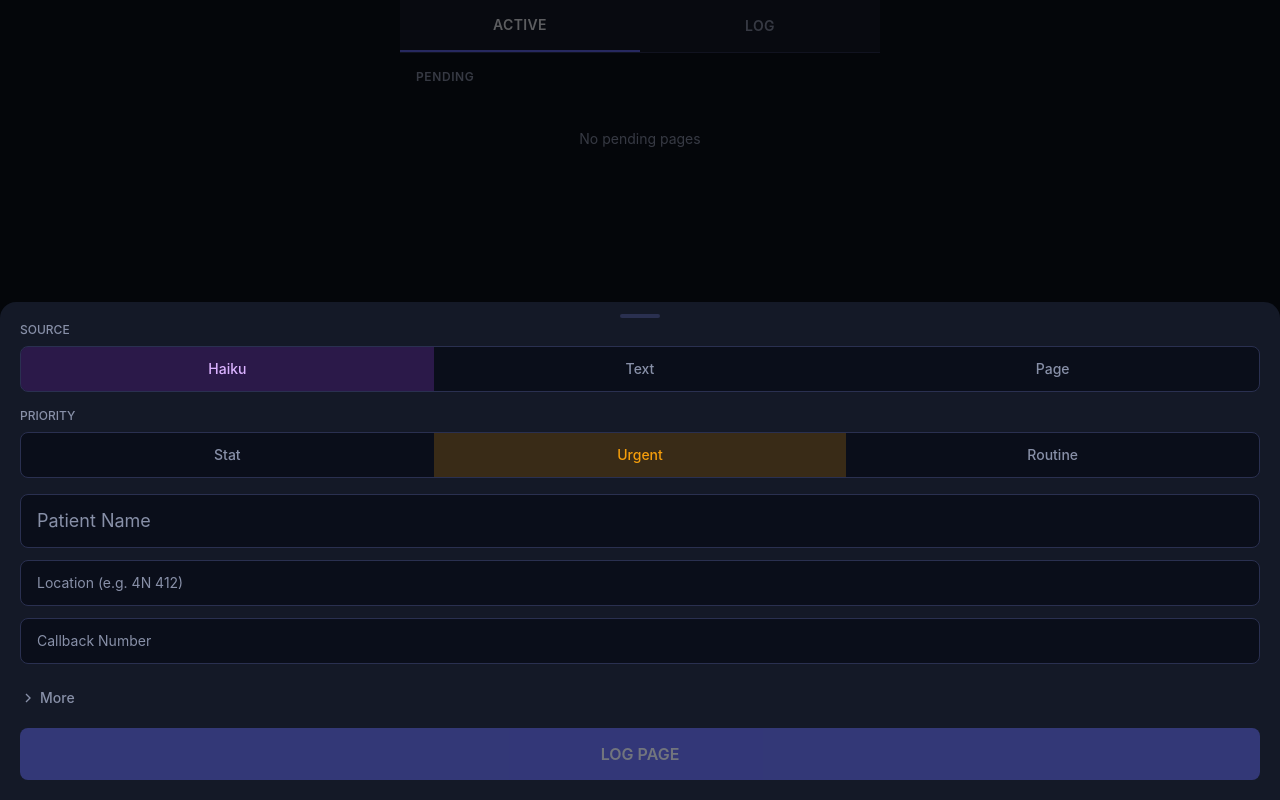
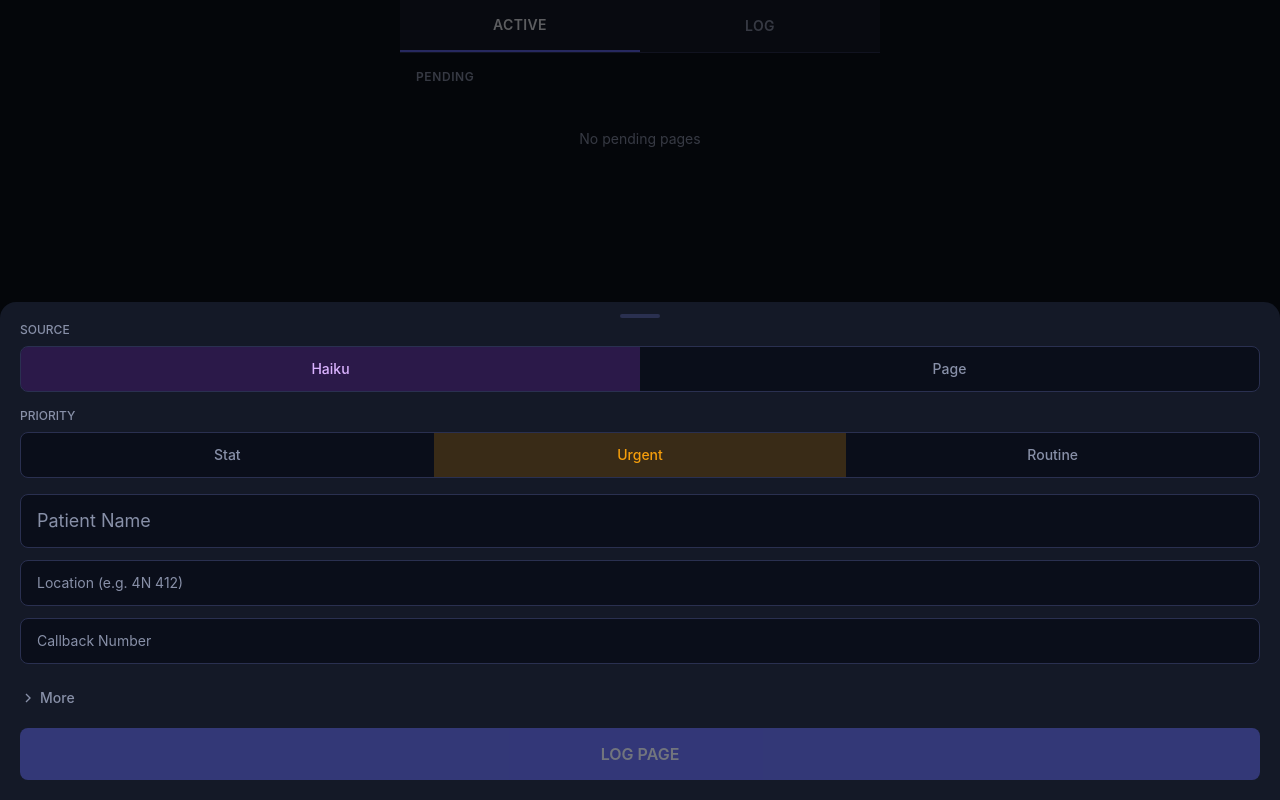
Before and after one commit to boge12/oncall_tracker, a React (Vite) app: page / in a window 1280 px wide. Both pictures are taken after a click on the button "Add page". Built offline with nearby package versions, Linux system fonts and the light colour scheme.

Commit message:
Remove 'text' source option, keep only haiku and page
https://claude.ai/code/session_01HSMezsTkW6pvK2E6LNt55w

```diff
--- a/src/components/AddSheet.jsx
+++ b/src/components/AddSheet.jsx
@@ -1,7 +1,7 @@
 import { useState } from 'react'
 import { generateId } from '../utils'
 
-const sourceOptions = ['haiku', 'text', 'page']
+const sourceOptions = ['haiku', 'page']
 const priorityOptions = ['stat', 'urgent', 'routine']
 
 function ToggleGroup({ options, value, onChange, colorMap }) {
@@ -27,7 +27,6 @@ function ToggleGroup({ options, value, onChange, colorMap }) {
 
 const sourceColors = {
   haiku: 'bg-purple-500/20 text-purple-300',
-  text: 'bg-blue-500/20 text-blue-300',
   page: 'bg-emerald-500/20 text-emerald-300'
 }
 
--- a/src/components/PageCard.jsx
+++ b/src/components/PageCard.jsx
@@ -4,7 +4,6 @@ import TodoList from './TodoList'
 
 const sourceBadgeColors = {
   haiku: 'bg-purple-500/20 text-purple-300',
-  text: 'bg-blue-500/20 text-blue-300',
   page: 'bg-emerald-500/20 text-emerald-300'
 }
 
```
